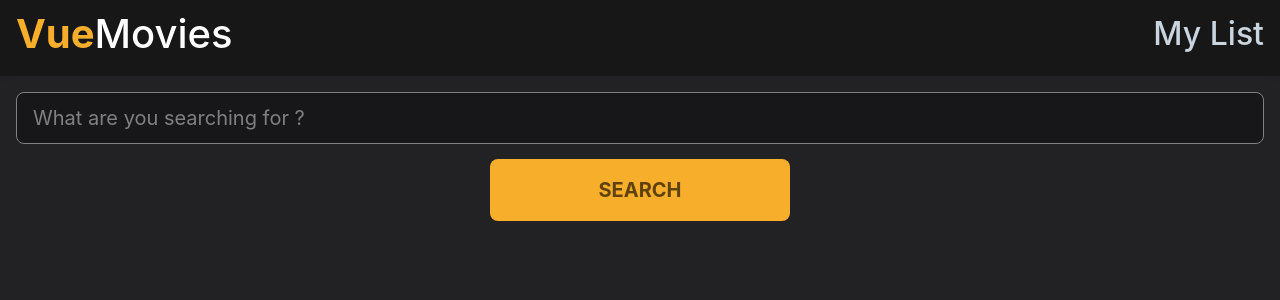
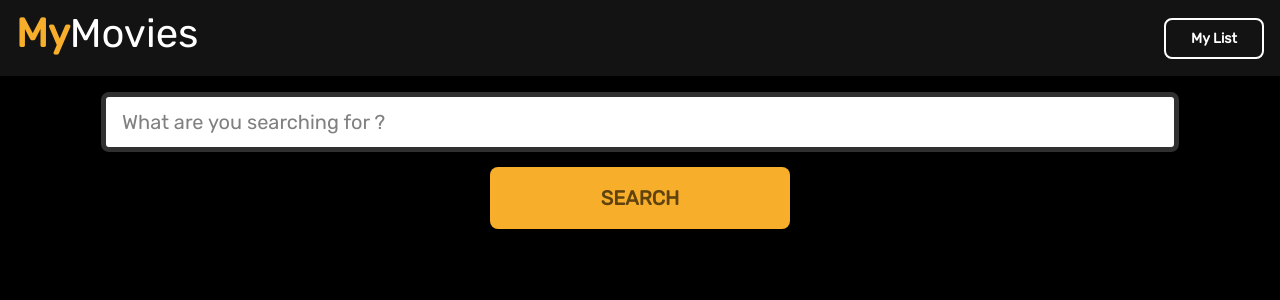
Before and after one commit to furkanarabul/movie-app, a Vue app: page /#/ in a window 1280 px wide. Shown: the top 300 px of the page. Built offline with nearby package versions, Linux system fonts and the light colour scheme; what vue-simple-alert would draw is missing.

Commit message:
redesigned and empy notification added

```diff
--- a/public/index.html
+++ b/public/index.html
@@ -6,8 +6,8 @@
   <meta http-equiv="X-UA-Compatible" content="IE=edge" />
   <meta name="viewport" content="width=device-width,initial-scale=1.0" />
   <link rel="icon" href="<%= BASE_URL %>favicon.ico" />
-  <link href="https://fonts.googleapis.com/css2?family=Abel&family=Libre+Baskerville:ital@0;1&display=swap"
-    rel="stylesheet" />
+  <link href="https://fonts.googleapis.com/css2?family=Rubik:wght@300;400&display=swap" rel="stylesheet">
+    <link href="https://fonts.googleapis.com/css2?family=Rubik:wght@300&display=swap" rel="stylesheet">
   <link rel="stylesheet" href="https://cdnjs.cloudflare.com/ajax/libs/font-awesome/5.15.1/css/all.min.css"
     integrity="sha512-+4zCK9k+qNFUR5X+cKL9EIR+ZOhtIloNl9GIKS57V1MyNsYpYcUrUeQc9vNfzsWfV28IaLL3i96P9sdNyeRssA=="
     crossorigin="anonymous" />
--- a/src/App.vue
+++ b/src/App.vue
@@ -3,12 +3,12 @@
     <header>
       <router-link to="/">
         <h1>
-          <span>Vue</span>Movies
+          <span>My</span>Movies
         </h1>
       </router-link>
 
       <router-link class="ml" to="/MyList">
-        <h2>My List</h2>
+        <button class="myListBtn">My List</button>
       </router-link>
     </header>
     <main>
@@ -21,13 +21,14 @@
 * {
   margin: 0;
   padding: 0;
+  font-family: "Rubik", sans-serif;
   box-sizing: border-box;
   &::selection {
     background: transparentize(#42b883, 0.5);
   }
 }
 body {
-  background-color: #222124;
+  background-color: #000000;
 }
 a {
   text-decoration: none;
@@ -44,7 +45,7 @@ header {
   justify-content: space-between;
   margin: 0 auto;
   padding: 10px 16px;
-  background-color: #171718;
+  background-color: #131313;
   text-align: left;
   box-shadow: 0px 0px 6px rgba(0, 0, 0, 0.1);
   h1 {
@@ -57,4 +58,21 @@ header {
   h2 {
   }
 }
+.myListBtn {
+  width: 100%;
+  appearance: none;
+  border: 2px solid white;
+  outline: none;
+  background-color: transparent;
+  padding: 8px;
+  min-width: 100px;
+  border-radius: 8px;
+  color: #ffffff;
+  font-size: 14px;
+  font-weight: 700;
+  &:hover {
+    background-color: #3f3f3f;
+    transition: all 0.4s ease;
+  }
+}
 </style>
--- a/src/views/Home.vue
+++ b/src/views/Home.vue
@@ -1,4 +1,5 @@
 <template>
+  <div class="container">
     <div class="home">
       <form @submit.prevent="searchMovie" class="search-box">
         <input v-model="search" type="text" placeholder="What are you searching for ?" />
@@ -14,10 +15,14 @@
               <router-link :to="'/movie/' + movie.imdbID">
                 <button class="details-btn">Movie Details</button>
               </router-link>
-            <button @click="addToList(index)" class="add-btn mt-2">Add</button>
+              <button @click="addToList(index)" class="add-btn mt-2">
+                Add to list
+                <i class="ml-1 fas fa-plus-square"></i>
+              </button>
             </div>
           </li>
         </ul>
+      </div>
     </div>
   </div>
 </template>
@@ -114,9 +119,9 @@ export default {
       background: none;
       &[type="text"] {
         width: 100%;
-        color: white;
-        background-color: #171719;
-        border: 1px solid gray;
+        color: black;
+        background-color: white;
+        border: 5px solid rgb(48, 48, 48);
         font-size: 20px;
         padding: 10px 16px;
         border-radius: 8px;
@@ -163,7 +168,7 @@ export default {
         width: 300px;
         height: fit-content;
         border-radius: 8px;
-        background-color: #3d3d3d;
+        background-color: #191919;
         &:hover {
           background-color: #171719;
           transition: all 0.4s ease;
@@ -172,6 +177,7 @@ export default {
           object-fit: cover;
           max-width: 100%;
           min-height: 80%;
+          border: 5px solid white;
         }
       }
       .movie-details {
@@ -186,17 +192,19 @@ export default {
         .details-btn {
           width: 100%;
           appearance: none;
-          border: none;
+          border: 1px solid rgb(61, 61, 61);
           outline: none;
-          background-color: #f7af2b;
+          background-color: transparent;
           padding: 8px;
           border-radius: 8px;
-          color: #5f420c;
+          color: gray;
           font-size: 14px;
+          text-transform: uppercase;
           font-weight: 700;
           &:hover {
-            background-color: #e49f1f;
+            background-color: #353535;
             transition: all 0.4s ease;
+            color: white;
           }
         }
         .add-btn {
@@ -209,9 +217,10 @@ export default {
           border-radius: 8px;
           color: #053f18;
           font-size: 14px;
+          text-transform: uppercase;
           font-weight: 700;
           &:hover {
-            background-color: #0f8336;
+            background-color: #1faf4f;
             transition: all 0.4s ease;
           }
         }
--- a/src/views/MovieDetail.vue
+++ b/src/views/MovieDetail.vue
@@ -5,17 +5,16 @@
         <div class="col-md-6 mt-5">
           <h3 class="text-white">{{movie.Title}}</h3>
           <h4 class="text-white">{{movie.Year}}</h4>
-          <img class="mt-3" v-bind:src="movie.Poster">
+          <img class="mt-3" v-bind:src="movie.Poster" />
         </div>
         <div class="col-md-6 mt-5 text-white">{{movie.Plot}}</div>
+      </div>
     </div>
-  </div>
   </div>
 </template>
 
 <script>
 import axios from "axios";
-import {onBeforeMount} from 'vue';
 export default {
   data: function () {
     return {
@@ -30,7 +29,7 @@ export default {
       .then((response) => {
         let movie = [];
         this.movie = response.data;
-        console.log(this.movie.Title)
+        console.log(this.movie.Title);
       });
   },
 };
--- a/src/views/MyList.vue
+++ b/src/views/MyList.vue
@@ -2,6 +2,9 @@
   <div class="container">
     <div class="row">
       <div class="col-md-12">
+        <div class="mt-3 text-right" v-if="!isEmpty">
+          <div class="counter">You have <span>{{movieList.length}}</span> movies in your list</div>
+        </div>
         <ul class="movieList">
           <li class="movieItem" v-for="(movie, index) in movieList" :key="movie.id">
             <router-link :to="'/movie/' + movie.imdb">{{ movie.title }}</router-link>
@@ -11,7 +14,7 @@
           </li>
         </ul>
         <div v-if="isEmpty" class="empty">
-          <p>List is empty. You can search some film here</p>
+          <p>List is empty. You can search some film.</p>
           <router-link to="/">
             <button class="mt-3 submit">
               Add film to the list
@@ -19,6 +22,7 @@
             </button>
           </router-link>
         </div>
+
       </div>
     </div>
   </div>
@@ -58,6 +62,7 @@ export default {
   },
   methods: {
     removeMovie: function (index) {
+      console.log(this.movieList.length)
       console.log(this.movieList[index].id);
       this.$confirm("Are you sure?").then(() => {
         axios
@@ -82,7 +87,9 @@ export default {
   flex-direction: column;
   .movieItem {
     margin-top: 20px;
-    background: rgb(59, 59, 59);
+    background:transparent;
+    border: 2px solid white;
+    color: white;
     min-height: 50px;
     padding: 20px;
     border-radius: 8px;
@@ -90,17 +97,19 @@ export default {
     &:hover {
       background: rgb(29, 29, 29);
       transition: 0.4s;
+      cursor: pointer;
     }
     .removeBtn {
       appearance: none;
       border: none;
       outline: none;
-      width: 50px;
+      min-height: 30px;
+      min-width: 30px;
       border-radius: 5px;
       margin-left: auto;
-      background: rgb(129, 53, 53);
+      background: rgb(180, 66, 66);
       &:hover {
-        background: rgb(161, 90, 90);
+      background: rgb(206, 67, 67);
       }
       .fa-trash {
         color: white;
@@ -138,4 +147,11 @@ export default {
     background-color: #cc8d19;
   }
 }
+.counter{
+  color:rgb(100, 100, 100);
+  span{
+    font-weight: 700;
+    text-decoration: underline;
+  }
+}
 </style>
```
Lines whose indentation alone changed are shown as unchanged.
